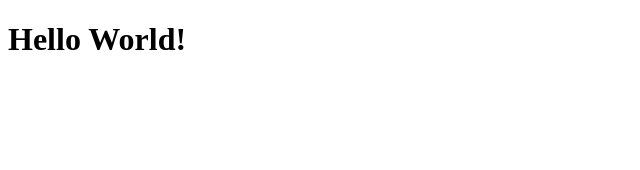
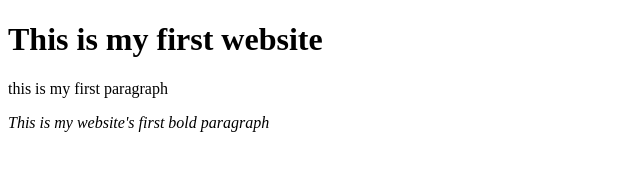
Before and after one commit to dhyey63/dhyey63.github.io, a plain HTML site: page index.html in a window 1280 px wide. Shown: the whole page, without its empty margins (0-640 px from the left). Drawn offline with Linux system fonts and the light colour scheme.

Commit message:
Update index.html

```diff
--- a/index.html
+++ b/index.html
@@ -7,6 +7,9 @@
     <title>Dhyey's Website</title>
 </head>
 <body>
-    <h1>Hello World!</h1>
+    <h1>This is my first website</h1>
+    <p>this is my first paragraph</p>
+
+    <p><i>This is my website's first bold paragraph</i></p>
 </body>
 </html>
```
